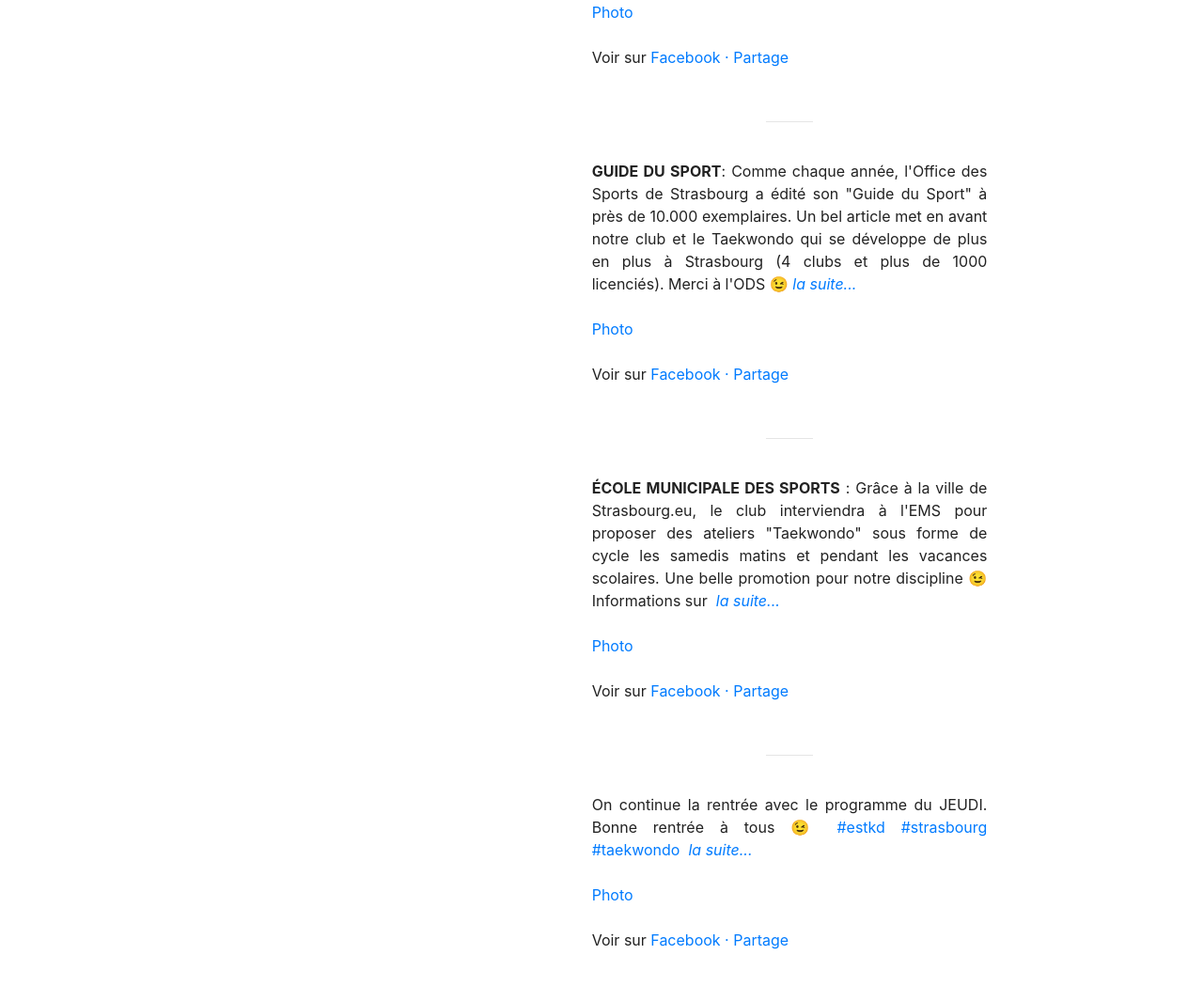
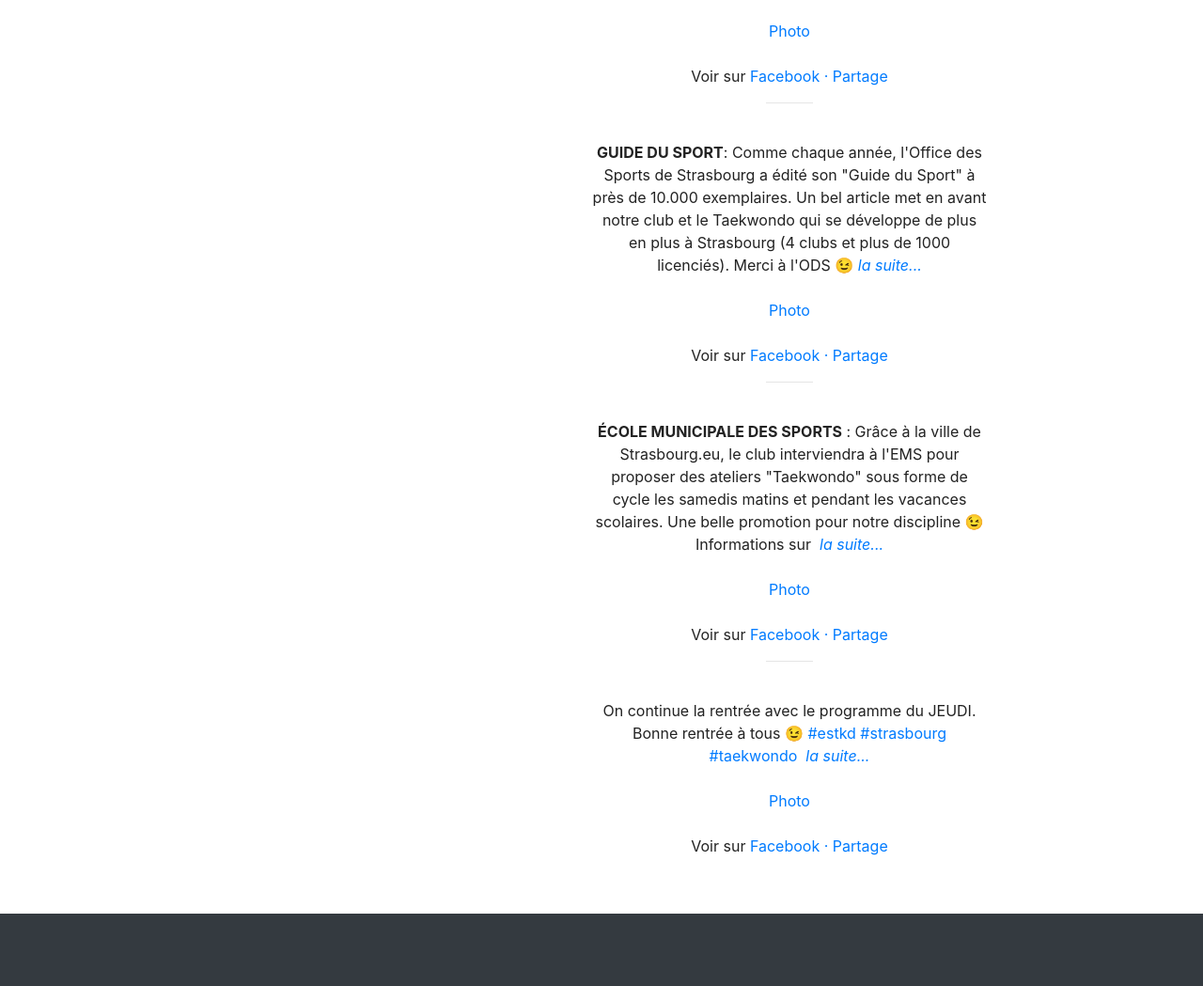
Before and after one commit to sbeuhatsxb/sitetaekwondo, a website with bundled scripts: page feed.html in a window 1280 px wide. Shown: the part 439-1488 px from the top of the page at 94% size. After the commit the page ends 1411 px from the top, so only its background shows below. Built offline with nearby package versions, Linux system fonts and the light colour scheme.

Commit message:
Correction des derniers petits bugs et ajustement de la page feed - V2

```diff
--- a/css/creative.css
+++ b/css/creative.css
@@ -13,7 +13,7 @@ html {
 
 #wrapper {
     width: 80%;
-    max-width: 480px;
+    max-width: 600px;
     margin: 0 auto;
 }
 
@@ -23,11 +23,11 @@ html {
 .px-2 {
   padding-left: 20px;
   padding-right: 20px;
+  margin:20px;
 }
 
 
 .p-0 img {
-
 
       height: 200px;
       margin:10px;
--- a/feed.html
+++ b/feed.html
@@ -73,15 +73,15 @@
 
         <div class="row">
 
-          <div class="col-xs-3 col-xs-offset-4 text-center">
+          <div class="col-xs-6 col-xs-offset-10 text-center">
             <img id="wrapper" class="col-xs-1 responsive" src="img\demo.jpg"></img>
           </div>
 
-          <div class="row-fluid col-md-4 col-xs-12  col-md-offset-4 mx-auto text-justify px-2">
+          <div class="row-fluid col-md-4 col-xs-8 col-xs-offset-4 mx-auto text-center px-2">
 
             <h3 class="section-heading orange text-center">Les dernières nouvelles</h3><br>
 
-            <p><span><b>SPORT SUR ORDONNANCE</b></span> : Bonne nouvelle!!!
+            <span><b>SPORT SUR ORDONNANCE</b></span> : Bonne nouvelle!!!
                 Le club fait désormais parti des associations partenaires du dispositif SSSO
                  pour accueillir des patients. Le créneau concerné pour la saison 2017-18 sera
                   le cours "CardioFit" tous les mardis à 19h30 au collège Boecklin. Merci à la
@@ -89,12 +89,12 @@
 
                 <a href="#">Photo</a><br><br>
 
-                Voir sur <a href="#">Facebook&nbsp;·&nbsp;Partage </a></p><br>
+                Voir sur <a href="#">Facebook&nbsp;·&nbsp;Partage </a><br>
 
                 <hr class="primary"><br>
 
 
-              <p><span><b>GUIDE DU SPORT</b></span>: Comme chaque année, l'Office des Sports de Strasbourg a
+              <span><b>GUIDE DU SPORT</b></span>: Comme chaque année, l'Office des Sports de Strasbourg a
                édité son "Guide du Sport" à près de 10.000 exemplaires. Un bel article
                met en avant notre club et le Taekwondo qui se développe de plus en plus
                 à Strasbourg (4 clubs et plus de 1000 licenciés).
@@ -102,11 +102,11 @@
 
                 <a href="#">Photo</a><br><br>
 
-                Voir sur <a href="#">Facebook&nbsp;·&nbsp;Partage </a></p><br>
+                Voir sur <a href="#">Facebook&nbsp;·&nbsp;Partage </a><br>
 
                 <hr class="primary"><br>
 
-            <p><span><b>ÉCOLE MUNICIPALE DES SPORTS</b></span> : Grâce à la ville de Strasbourg.eu, le
+            <span><b>ÉCOLE MUNICIPALE DES SPORTS</b></span> : Grâce à la ville de Strasbourg.eu, le
               club interviendra à l'EMS pour proposer des ateliers "Taekwondo" sous
               forme de cycle les samedis matins et pendant les vacances scolaires.
               Une belle promotion pour notre discipline 😉
@@ -114,17 +114,17 @@
 
                 <a href="#">Photo</a><br><br>
 
-                Voir sur <a href="#">Facebook&nbsp;·&nbsp;Partage </a></p><br>
+                Voir sur <a href="#">Facebook&nbsp;·&nbsp;Partage </a><br>
 
                 <hr class="primary"><br>
 
 
-            <p>On continue la rentrée avec le programme du JEUDI. Bonne rentrée à tous 😉
+            On continue la rentrée avec le programme du JEUDI. Bonne rentrée à tous 😉
                <a href="#">#estkd</a> <a href="#">#strasbourg</a> <a href="#">#taekwondo</a> <a href="#"><em>&nbsp;la suite...</em></a><br><br>
 
                 <a href="#">Photo</a><br><br>
 
-                Voir sur <a href="#">Facebook&nbsp;·&nbsp;Partage </a></p><br>
+                Voir sur <a href="#">Facebook&nbsp;·&nbsp;Partage </a><br>
 
 
           </div>
```
Also changed, not shown: contact.html (+10 -9 lines).
